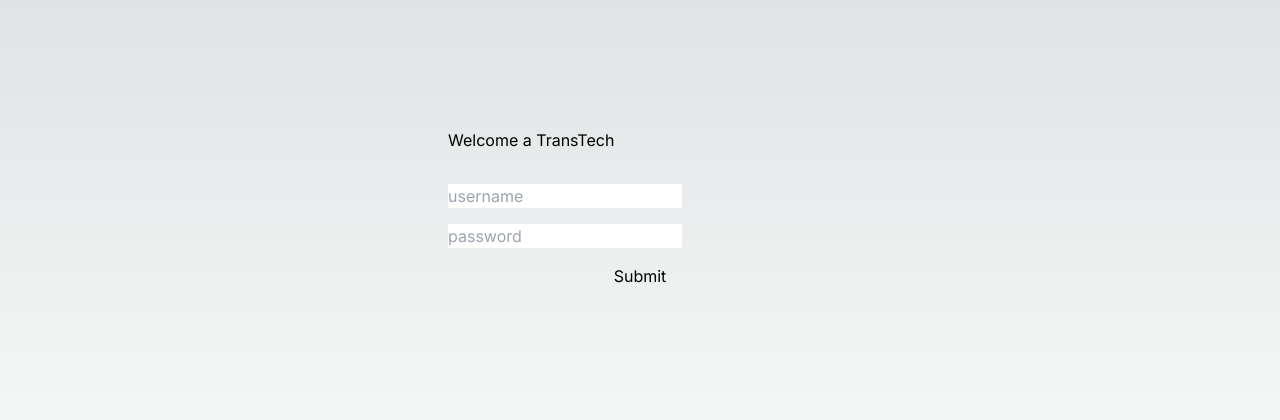
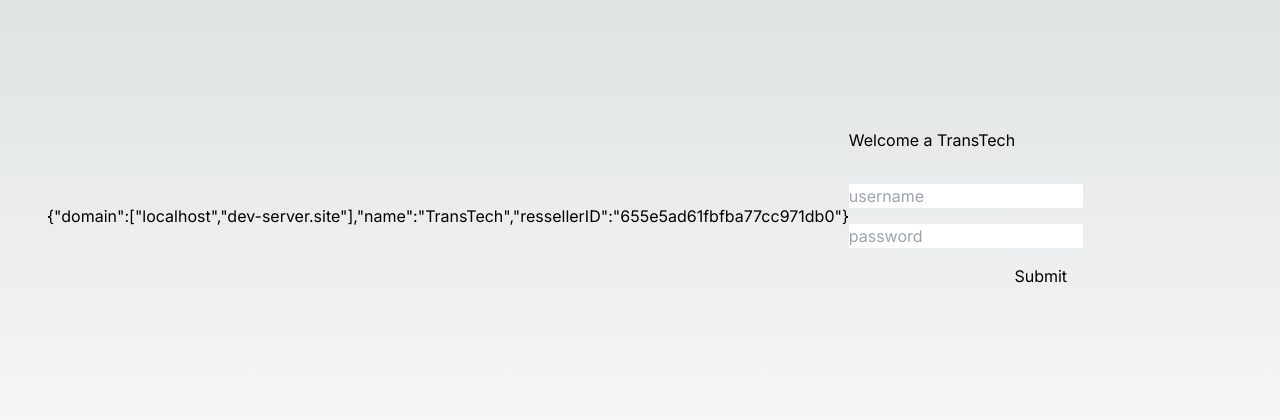
Before and after one commit to Charliegrillo/transtech, a Next.js app: page /login in a window 1280 px wide. Shown: the part 184-604 px from the top of the page. Built offline with nearby package versions, Linux system fonts and the light colour scheme.

Commit message:
fix:debug

```diff
--- a/src/app/login/page.tsx
+++ b/src/app/login/page.tsx
@@ -6,6 +6,7 @@
 
 	return (
 		<main className='flex items-center justify-center h-screen w-screen'>
+			{JSON.stringify(company)}
 			<Form resseller= {company}/>
 		</main>
 	);
```
